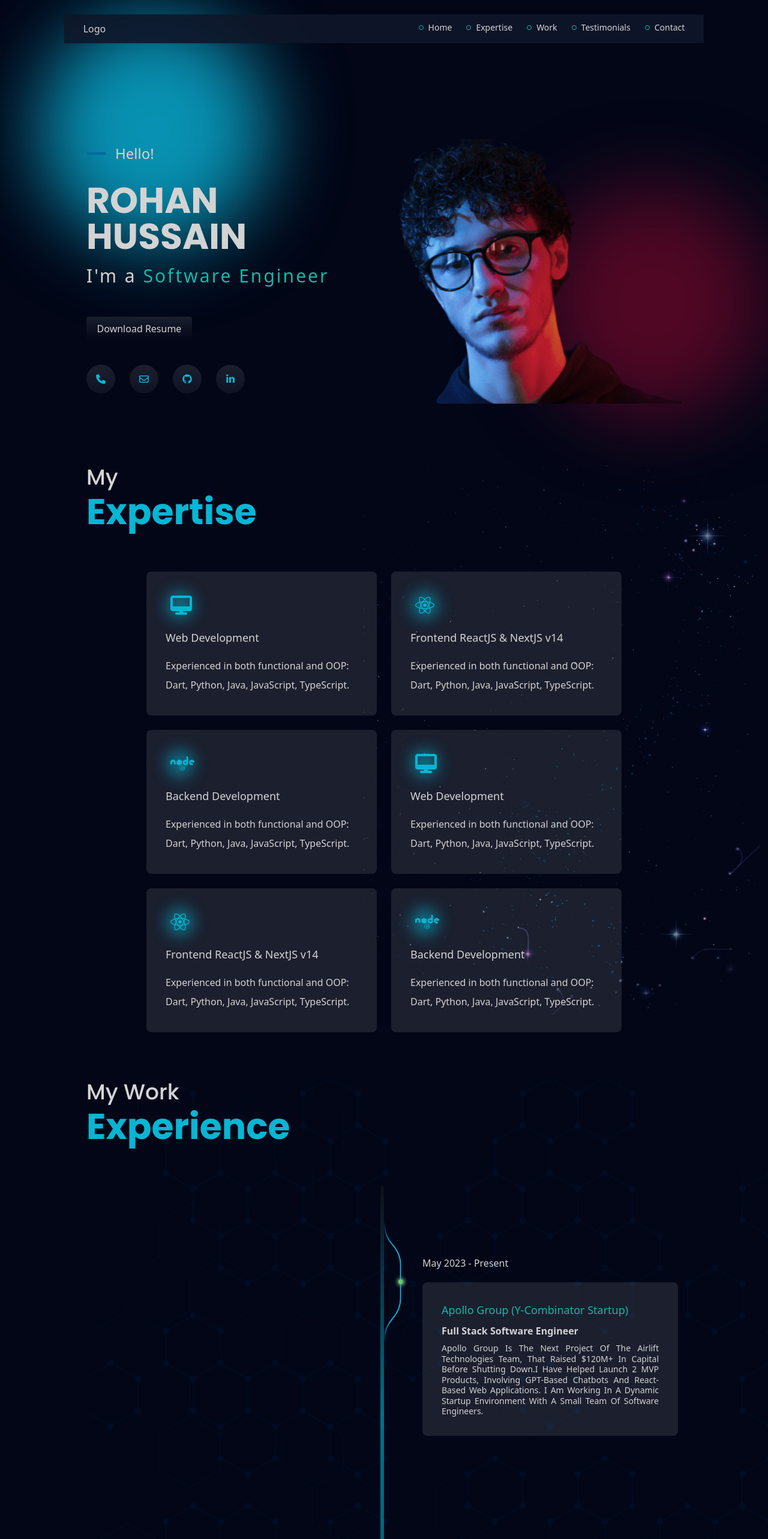
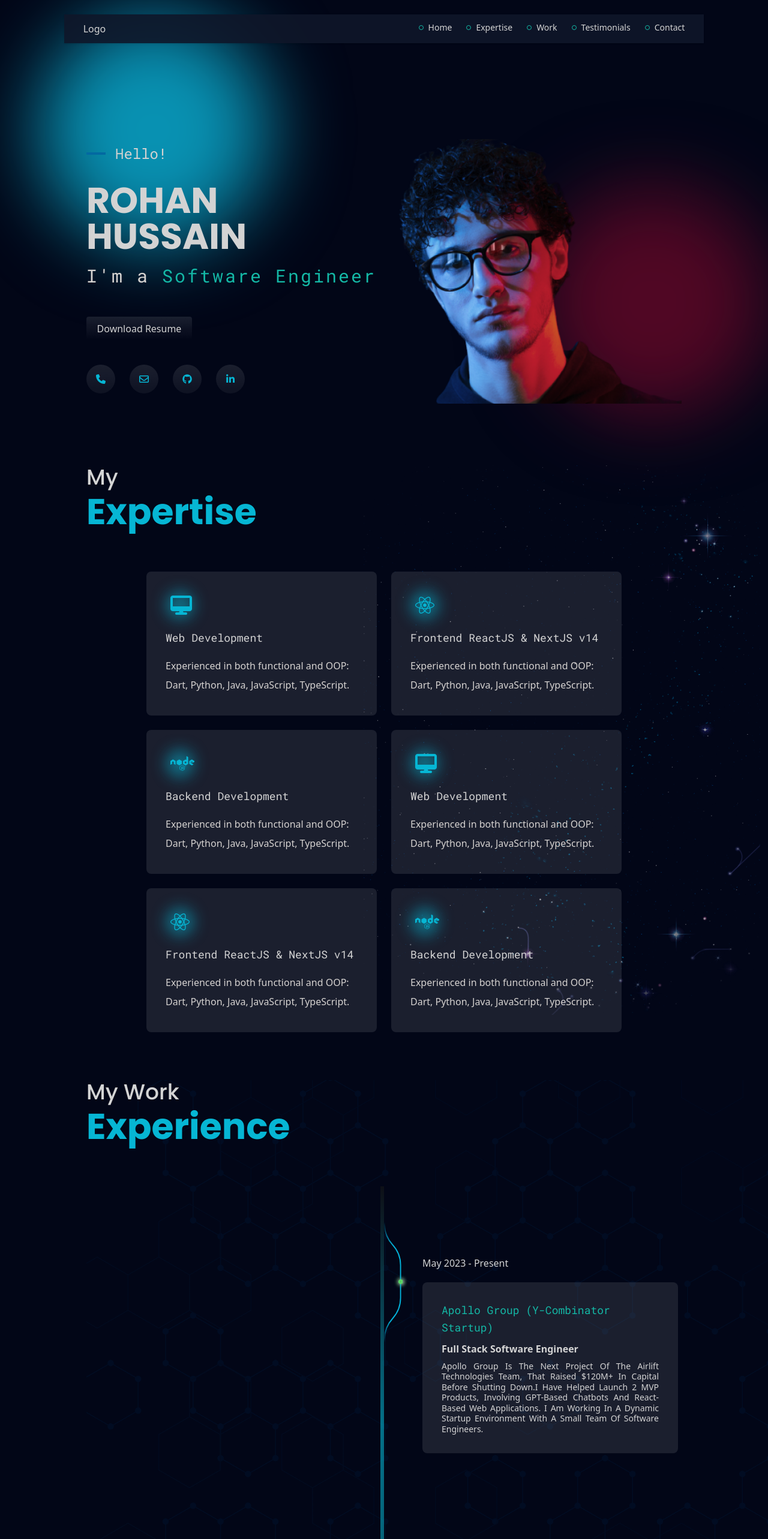
Before and after one commit to hallucinogenizer/portfolio-template, a React (Vite) app: page / in a window 1280 px wide. Shown: the top 2566 px of the page at 60% size. Built offline with nearby package versions, Linux system fonts and the light colour scheme.

Commit message:
minor fixes

```diff
--- a/src/components/HeroSection/TextContent.tsx
+++ b/src/components/HeroSection/TextContent.tsx
@@ -16,7 +16,10 @@ export const TextContent = ({ className }: { className: string }) => (
 const Hello = ({ className }: ClassNameProp) => (
   <div className={cn("inline-flex items-center gap-4", className)}>
     <ShortLine />{" "}
-    <p className="text-stone-300 text-2xl leading-loose font-['Roboto Mono']">
+    <p
+      className="text-stone-300 text-2xl leading-loose"
+      style={{ fontFamily: "Roboto Mono" }}
+    >
       Hello!
     </p>
   </div>
@@ -39,7 +42,10 @@ const PersonName = ({ className }: ClassNameProp) => (
 const ProfessionalTitles = () => {
   const [currentTitle, setCurrentTitle] = useState("Software Engineer");
   return (
-    <h3 className="text-3xl font-medium font-['Roboto Mono'] leading-10 tracking-widest">
+    <h3
+      className="text-3xl font-medium leading-10 tracking-widest"
+      style={{ fontFamily: "Roboto Mono" }}
+    >
       <span className="text-stone-300">I'm a </span>
       <span className="text-teal-500">{currentTitle}</span>
     </h3>
--- a/src/components/MyBlogSection/MyBlogSection.tsx
+++ b/src/components/MyBlogSection/MyBlogSection.tsx
@@ -8,7 +8,10 @@ export default function MyBlogSection() {
     <div className={cn("flex flex-col gap-16", HORIZONTAL_PADDING)}>
       <SectionHeading title={["My", "Blog"]} />
 
-      <div className="grid grid-cols-3" style={{ gap: "4.375rem" }}>
+      <div
+        className="flex flex-wrap gap-12 justify-center"
+        style={{ gap: "4.375rem" }}
+      >
         <BlogPostCard />
         <BlogPostCard />
         <BlogPostCard />
--- a/src/components/MyExpertiseSection/SkillCard.tsx
+++ b/src/components/MyExpertiseSection/SkillCard.tsx
@@ -18,7 +18,10 @@ export default function SkillCard({ content }: { content: SkillType }) {
         </div>
         <div className="bg-cyan-500/50 absolute blur-md rounded-full w-12 h-12 top-0 left-0"></div>
       </div>
-      <h3 className="text-neutral-300 text-lg font-medium font-['Roboto Mono'] leading-relaxed">
+      <h3
+        className="text-neutral-300 text-lg font-medium leading-relaxed"
+        style={{ fontFamily: "Roboto Mono" }}
+      >
         {content.title}
       </h3>
       <p className="text-stone-300 text-base font-normal font-['Segoe UI'] leading-loose">
--- a/src/components/TestimonialsSection/TestimonialCards.tsx
+++ b/src/components/TestimonialsSection/TestimonialCards.tsx
@@ -42,7 +42,10 @@ const TestominialPersonProfile = ({ content }: { content: PersonType }) => (
   <div className="flex gap-4">
     <img src={content.image} className="rounded-full object-fill w-16 h-16" />
     <div className="flex flex-col gap-1">
-      <h5 className="text-light text-lg font-medium font-['Roboto Mono'] leading-relaxed">
+      <h5
+        className="text-light text-lg font-medium leading-relaxed"
+        style={{ fontFamily: "Roboto Mono" }}
+      >
         {content.name}
       </h5>
       <p className="text-stone-300 text-sm font-normal capitalize leading-tight">
--- a/src/components/TopNavBar/TopNavBar.tsx
+++ b/src/components/TopNavBar/TopNavBar.tsx
@@ -36,7 +36,7 @@ const MenuItem = ({
   const [isHovered, setIsHovered] = useState(false);
 
   return (
-    <a href={`#${sectionIdToGoTo}`}>
+    <a href={`#${sectionIdToGoTo}`} className="hover:font-semibold">
       <li
         className="flex items-center gap-2 cursor-pointer"
         onMouseEnter={() => setIsHovered(true)}
--- a/src/components/WorkTimelineSection/ExperienceCard.tsx
+++ b/src/components/WorkTimelineSection/ExperienceCard.tsx
@@ -3,17 +3,12 @@ import { ExperienceDataType } from "./experienceData";
 
 export default function ExperienceCard({
   content,
-  side,
 }: {
   content: ExperienceDataType;
-  side: "LEFT" | "RIGHT";
 }) {
   return (
     <div
-      className={cn(
-        "flex flex-col gap-4 pt-16 md:max-w-[30rem] max-w-none",
-        side === "LEFT" && "items-end text-right"
-      )}
+      className={cn("flex flex-col gap-4 pt-16 md:max-w-[30rem] max-w-none")}
     >
       <p className="text-neutral-300 text-base font-normal leading-loose">
         {content.date}
@@ -22,7 +17,10 @@ export default function ExperienceCard({
         className="left-0 top-0 bg-white bg-opacity-10 rounded-lg p-8 flex flex-col gap-2"
         style={{ minHeight: "15rem" }}
       >
-        <h3 className=" text-teal-500 text-lg font-medium font-['Roboto Mono'] leading-relaxed">
+        <h3
+          className=" text-teal-500 text-lg font-medium leading-relaxed"
+          style={{ fontFamily: "Roboto Mono" }}
+        >
           {content.companyName}
         </h3>
         <h4 className=" text-neutral-300 text-base font-bold leading-normal">
--- a/src/components/WorkTimelineSection/TimelineDisplay.tsx
+++ b/src/components/WorkTimelineSection/TimelineDisplay.tsx
@@ -64,7 +64,7 @@ const SingleExperience = ({
         src={side === "RIGHT" ? TimelineBranchRightSvg : TimelineBranchLeftSvg}
         className="w-10 h-auto self-start"
       />
-      <ExperienceCard content={content} side={side} />
+      <ExperienceCard content={content} />
     </div>
   </Fade>
 );
```
Also changed, not shown: src/assets/my_picture.png (added).
